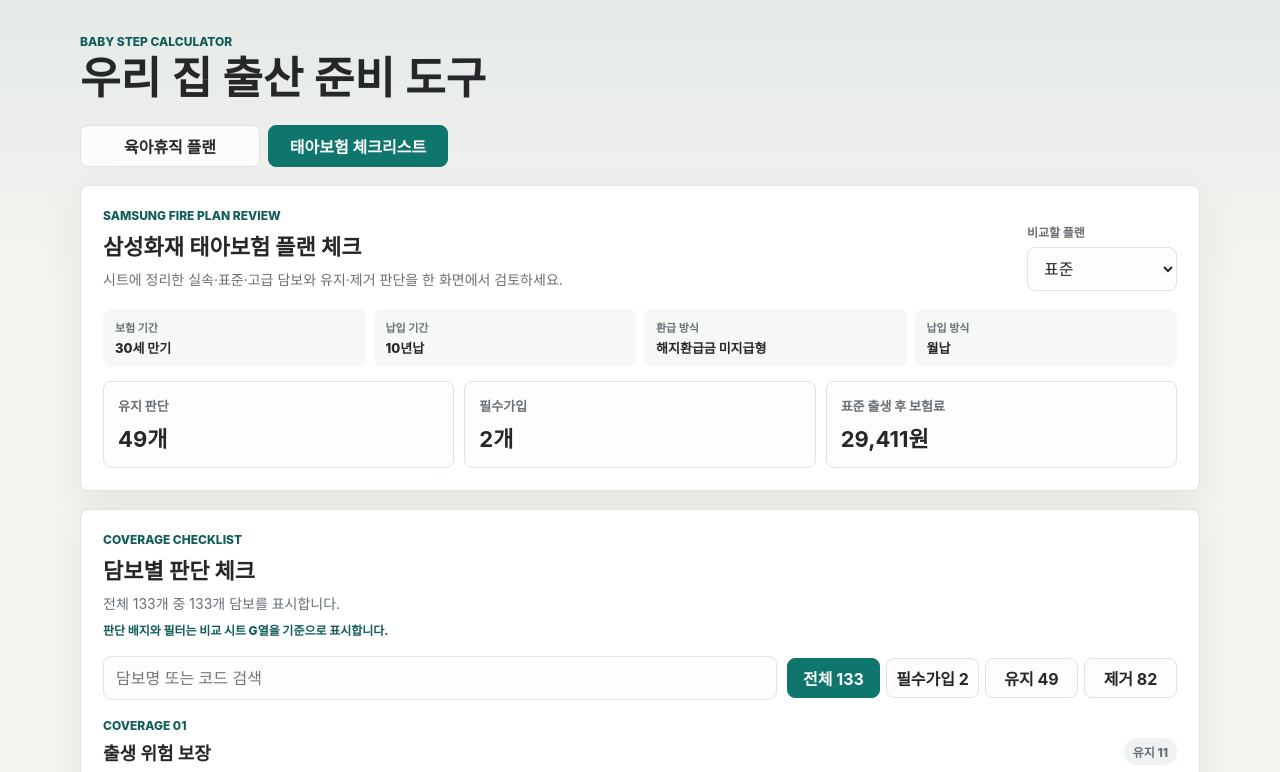
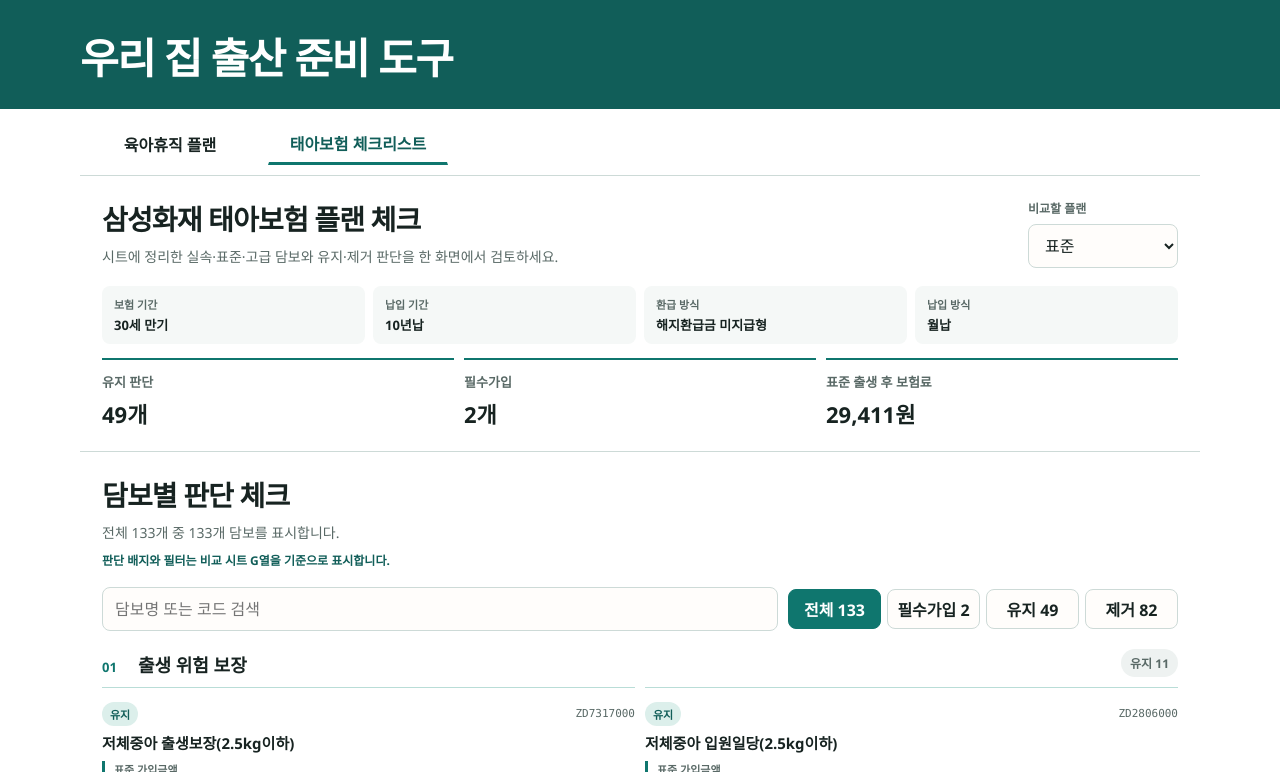
Before and after one commit to tell-me-W/baby-step-calculator, a website with bundled scripts: page index.html in a window 1280 px wide. Both pictures are taken after a click on the tab "태아보험 체크리스트". Shown: the top 772 px of the page. Built offline with nearby package versions, Linux system fonts and the light colour scheme.

Commit message:
Turn calculator into an open planning workboard

```diff
--- a/app.js
+++ b/app.js
@@ -976,12 +976,12 @@
       heading.className = "insurance-section-heading";
 
       const headingCopy = document.createElement("div");
-      const eyebrow = document.createElement("p");
+      const sectionIndex = document.createElement("span");
       const title = document.createElement("h3");
-      eyebrow.className = "eyebrow";
-      eyebrow.textContent = section.eyebrow;
+      sectionIndex.className = "section-index";
+      sectionIndex.textContent = section.sectionCode.replace("Coverage ", "");
       title.textContent = section.title;
-      headingCopy.append(eyebrow, title);
+      headingCopy.append(sectionIndex, title);
 
       const count = document.createElement("span");
       count.className = "insurance-section-count";
--- a/index.html
+++ b/index.html
@@ -13,7 +13,6 @@
 <body>
   <header class="app-header">
     <div>
-      <p class="eyebrow">Baby Step Calculator</p>
       <h1>우리 집 출산 준비 도구</h1>
     </div>
     <div class="summary-pill" data-leave-summary>
@@ -58,7 +57,6 @@
       <section class="panel controls-panel" aria-labelledby="inputTitle">
         <div class="section-heading">
           <div>
-            <p class="eyebrow">Input</p>
             <h2 id="inputTitle">기본 설정</h2>
           </div>
           <div class="quota-summary">
@@ -168,7 +166,6 @@
       <section class="panel" aria-labelledby="timelineTitle">
         <div class="section-heading">
           <div>
-            <p class="eyebrow">Timeline</p>
             <h2 id="timelineTitle">휴직 타임라인</h2>
           </div>
         </div>
@@ -179,7 +176,6 @@
       <section class="panel" aria-labelledby="eligibilityTitle">
         <div class="section-heading">
           <div>
-            <p class="eyebrow">Eligibility</p>
             <h2 id="eligibilityTitle">18개월 조건 확인</h2>
           </div>
         </div>
@@ -189,7 +185,6 @@
       <section class="panel benefit-panel" aria-labelledby="benefitTitle">
         <div class="section-heading">
           <div>
-            <p class="eyebrow">Benefit</p>
             <h2 id="benefitTitle">육아휴직 급여 예상액</h2>
             <p class="section-copy">엄마와 아빠의 월 통상임금을 넣으면 기존 휴직 일정에서 월별 예상 지급액을 자동 계산합니다.</p>
           </div>
@@ -245,7 +240,6 @@
         <div class="panel" aria-labelledby="scheduleTitle">
           <div class="section-heading">
             <div>
-              <p class="eyebrow">Schedule</p>
               <h2 id="scheduleTitle">상세 일정</h2>
             </div>
           </div>
@@ -269,7 +263,6 @@
         <div class="panel" aria-labelledby="requestTitle">
           <div class="section-heading">
             <div>
-              <p class="eyebrow">HR Memo</p>
               <h2 id="requestTitle">제출 참고 문구</h2>
             </div>
           </div>
@@ -292,7 +285,6 @@
       <section class="panel insurance-overview" aria-labelledby="insuranceTitle">
         <div class="section-heading insurance-hero-heading">
           <div>
-            <p class="eyebrow">Samsung Fire Plan Review</p>
             <h2 id="insuranceTitle">삼성화재 태아보험 플랜 체크</h2>
             <p class="section-copy">시트에 정리한 실속·표준·고급 담보와 유지·제거 판단을 한 화면에서 검토하세요.</p>
           </div>
@@ -328,7 +320,6 @@
       <section class="panel insurance-filter-panel" aria-labelledby="insuranceChecklistTitle">
         <div class="section-heading">
           <div>
-            <p class="eyebrow">Coverage Checklist</p>
             <h2 id="insuranceChecklistTitle">담보별 판단 체크</h2>
             <p id="insuranceVisibleCount" class="section-copy"></p>
             <p class="insurance-source-note">판단 배지와 필터는 비교 시트 G열을 기준으로 표시합니다.</p>
@@ -356,7 +347,6 @@
         <div class="panel" aria-labelledby="insuranceQuestionTitle">
           <div class="section-heading">
             <div>
-              <p class="eyebrow">Before Signing</p>
               <h2 id="insuranceQuestionTitle">설계 전 다시 확인</h2>
             </div>
           </div>
@@ -366,7 +356,6 @@
         <div class="panel" aria-labelledby="insuranceSourceTitle">
           <div class="section-heading">
             <div>
-              <p class="eyebrow">Source & Notice</p>
               <h2 id="insuranceSourceTitle">기준 자료 및 주의</h2>
             </div>
           </div>
--- a/insurance-data.js
+++ b/insurance-data.js
@@ -28,7 +28,7 @@
     {
       "id": "section-1",
       "title": "출생 위험 보장",
-      "eyebrow": "Coverage 01",
+      "sectionCode": "Coverage 01",
       "items": [
         {
           "id": "zd7317000",
@@ -222,7 +222,7 @@
     {
       "id": "section-2",
       "title": "임산부 엄마도 보장",
-      "eyebrow": "Coverage 02",
+      "sectionCode": "Coverage 02",
       "items": [
         {
           "id": "zd4910000",
@@ -586,7 +586,7 @@
     {
       "id": "section-3",
       "title": "자녀에게 입원이 필요할 때",
-      "eyebrow": "Coverage 03",
+      "sectionCode": "Coverage 03",
       "items": [
         {
           "id": "zd2800000",
@@ -729,7 +729,7 @@
     {
       "id": "section-4",
       "title": "자녀에게 수술이 필요할 때",
-      "eyebrow": "Coverage 04",
+      "sectionCode": "Coverage 04",
       "items": [
         {
           "id": "zd7108000",
@@ -974,7 +974,7 @@
     {
       "id": "section-5",
       "title": "암으로부터 자녀 보장",
-      "eyebrow": "Coverage 05",
+      "sectionCode": "Coverage 05",
       "items": [
         {
           "id": "zda347000",
@@ -1219,7 +1219,7 @@
     {
       "id": "section-6",
       "title": "뇌/심장 질환으로부터 자녀 보장",
-      "eyebrow": "Coverage 06",
+      "sectionCode": "Coverage 06",
       "items": [
         {
           "id": "zd4565000",
@@ -1430,7 +1430,7 @@
     {
       "id": "section-7",
       "title": "타인에게 배상할 일이 발생할 때",
-      "eyebrow": "Coverage 07",
+      "sectionCode": "Coverage 07",
       "items": [
         {
           "id": "zr2342000",
@@ -1454,7 +1454,7 @@
     {
       "id": "section-8",
       "title": "상해사고로부터 자녀 보장",
-      "eyebrow": "Coverage 08",
+      "sectionCode": "Coverage 08",
       "items": [
         {
           "id": "zd2432000",
@@ -1750,7 +1750,7 @@
     {
       "id": "section-9",
       "title": "특정질환으로부터 자녀 보장",
-      "eyebrow": "Coverage 09",
+      "sectionCode": "Coverage 09",
       "items": [
         {
           "id": "zd7855000",
@@ -2216,7 +2216,7 @@
     {
       "id": "section-10",
       "title": "자녀 성장에 맞춰 예약 보장",
-      "eyebrow": "Coverage 10",
+      "sectionCode": "Coverage 10",
       "items": [
         {
           "id": "zd2467000",
@@ -2291,7 +2291,7 @@
     {
       "id": "section-11",
       "title": "자녀에게 장해가 발생할 때",
-      "eyebrow": "Coverage 11",
+      "sectionCode": "Coverage 11",
       "items": [
         {
           "id": "zd7308000",
--- a/styles.css
+++ b/styles.css
@@ -1,13 +1,13 @@
 :root {
   color-scheme: light;
-  --bg: #f6f4f1;
-  --surface: #ffffff;
-  --text: #26272b;
-  --muted: #687076;
-  --line: #e6e0da;
+  --bg: #ffffff;
+  --surface: #f3f8f7;
+  --text: #172321;
+  --muted: #596966;
+  --line: #cddad7;
   --accent: #0f766e;
   --accent-strong: #115e59;
-  --soft-accent: #dcf5f1;
+  --soft-accent: #dcefeb;
   --work: #e0e0e0;
   --pregnancy: #ffb6c1;
   --maternity: #ff69b4;
@@ -16,7 +16,8 @@
   --father-parental: #a7f3d0;
   --warning: #fff1d6;
   --warning-text: #6f4600;
-  font-family: Inter, "Segoe UI", system-ui, -apple-system, BlinkMacSystemFont, sans-serif;
+  /* Native UI type keeps dates, tables, and Korean labels easy to scan. */
+  font-family: "Segoe UI", "Apple SD Gothic Neo", "Noto Sans KR", system-ui, sans-serif;
 }
 
 * {
@@ -30,9 +31,7 @@
 body {
   margin: 0;
   min-width: 320px;
-  background:
-    linear-gradient(180deg, rgba(15, 118, 110, 0.08), transparent 280px),
-    var(--bg);
+  background: var(--bg);
   color: var(--text);
 }
 
@@ -70,8 +69,11 @@
   flex-direction: column;
   align-items: stretch;
   justify-content: flex-start;
+  width: 100%;
   gap: 20px;
-  padding: 24px 0 18px;
+  padding: 28px max(16px, calc((100% - 1120px) / 2)) 24px;
+  background: var(--accent-strong);
+  color: #ffffff;
 }
 
 .app-header h1,
@@ -82,20 +84,23 @@
 }
 
 .app-header h1 {
-  font-size: clamp(28px, 4vw, 44px);
-  line-height: 1.08;
+  font-size: clamp(28px, 4vw, 42px);
+  line-height: 1.12;
+  letter-spacing: -0.035em;
 }
 
 .app-tabs {
   display: grid;
   grid-template-columns: 1fr;
   gap: 8px;
-  margin-bottom: 18px;
+  margin-bottom: 10px;
+  padding-top: 14px;
 }
 
 .tab-button {
-  border: 1px solid var(--line);
-  background: rgba(255, 255, 255, 0.82);
+  border: 1px solid transparent;
+  border-radius: 0;
+  background: transparent;
   color: var(--text);
 }
 
@@ -104,22 +109,13 @@
 }
 
 .tab-button.active {
-  border-color: var(--accent);
-  background: var(--accent);
-  color: #ffffff;
+  border-bottom: 3px solid var(--accent);
+  background: transparent;
+  color: var(--accent-strong);
 }
 
 .tab-panel[hidden] {
   display: none;
-}
-
-.eyebrow {
-  margin: 0 0 6px;
-  color: var(--accent-strong);
-  font-size: 12px;
-  font-weight: 800;
-  letter-spacing: 0;
-  text-transform: uppercase;
 }
 
 .summary-pill,
@@ -137,6 +133,8 @@
   flex-direction: column;
   align-items: flex-start;
   min-width: 0;
+  border-color: rgba(255, 255, 255, 0.34);
+  background: rgba(255, 255, 255, 0.1);
 }
 
 .summary-pill span,
@@ -145,17 +143,22 @@
   font-size: 13px;
 }
 
+.summary-pill span {
+  color: rgba(255, 255, 255, 0.72);
+}
+
 .summary-pill strong {
   font-size: 20px;
 }
 
 .panel {
-  border: 1px solid var(--line);
-  border-radius: 8px;
-  background: var(--surface);
-  box-shadow: 0 18px 45px rgba(50, 45, 40, 0.08);
-  margin-bottom: 18px;
-  padding: 16px;
+  border: 0;
+  border-top: 1px solid var(--line);
+  border-radius: 0;
+  background: transparent;
+  box-shadow: none;
+  margin-bottom: 0;
+  padding: 32px 0;
 }
 
 .section-heading {
@@ -167,7 +170,8 @@
 }
 
 .section-heading h2 {
-  font-size: 22px;
+  font-size: 28px;
+  letter-spacing: -0.03em;
 }
 
 .section-copy {
@@ -180,7 +184,8 @@
 
 .controls-panel {
   display: grid;
-  gap: 18px;
+  gap: 32px;
+  border-top: 0;
 }
 
 .family-input-grid {
@@ -192,8 +197,10 @@
   display: grid;
   gap: 12px;
   border: 1px solid var(--line);
-  border-radius: 8px;
-  padding: 14px;
+  border: 0;
+  border-radius: 4px;
+  background: var(--surface);
+  padding: 20px;
 }
 
 .person-panel summary {
@@ -579,13 +586,7 @@
 .timeline-gap {
   display: none;
   min-width: 0;
-  background: repeating-linear-gradient(
-    45deg,
-    #f8fafc,
-    #f8fafc 8px,
-    #eef2f7 8px,
-    #eef2f7 16px
-  );
+  background: #e8eeec;
 }
 
 .timeline-segment span {
@@ -638,10 +639,11 @@
 }
 
 .boundary-marker {
-  border-left: 3px solid var(--accent);
-  border-radius: 6px;
-  background: #f8fbfa;
-  padding: 8px 10px;
+  border-left: 0;
+  border-bottom: 1px solid var(--line);
+  border-radius: 0;
+  background: transparent;
+  padding: 8px 0 10px;
 }
 
 .boundary-marker span {
@@ -867,10 +869,11 @@
 .metric-card {
   display: grid;
   gap: 6px;
-  border: 1px solid var(--line);
-  border-radius: 8px;
-  background: #fffdfb;
-  padding: 14px;
+  border: 0;
+  border-top: 2px solid var(--accent);
+  border-radius: 0;
+  background: transparent;
+  padding: 12px 0 0;
 }
 
 .metric-card span {
@@ -907,10 +910,11 @@
   display: grid;
   grid-template-columns: minmax(0, 1fr);
   align-items: start;
-  border: 1px solid var(--line);
-  border-radius: 8px;
-  background: #fffdfb;
-  padding: 10px;
+  border: 0;
+  border-top: 1px solid var(--line);
+  border-radius: 0;
+  background: transparent;
+  padding: 14px 0;
 }
 
 .checklist-copy {
@@ -1096,6 +1100,20 @@
   margin: 0;
 }
 
+.insurance-section-heading > div {
+  display: grid;
+  grid-template-columns: 28px minmax(0, 1fr);
+  align-items: baseline;
+  gap: 8px;
+}
+
+.section-index {
+  color: var(--accent);
+  font-size: 13px;
+  font-variant-numeric: tabular-nums;
+  font-weight: 900;
+}
+
 .insurance-section-count {
   flex: 0 0 auto;
   border-radius: 999px;
@@ -1256,16 +1274,16 @@
 
 @media (min-width: 900px) {
   main,
-  .app-header,
   .app-tabs {
     width: min(1120px, calc(100% - 32px));
   }
 
   .app-header {
+    width: 100%;
     flex-direction: row;
     align-items: end;
     justify-content: space-between;
-    padding: 34px 0 22px;
+    padding: 34px max(16px, calc((100% - 1120px) / 2)) 28px;
   }
 
   .summary-pill {
```
